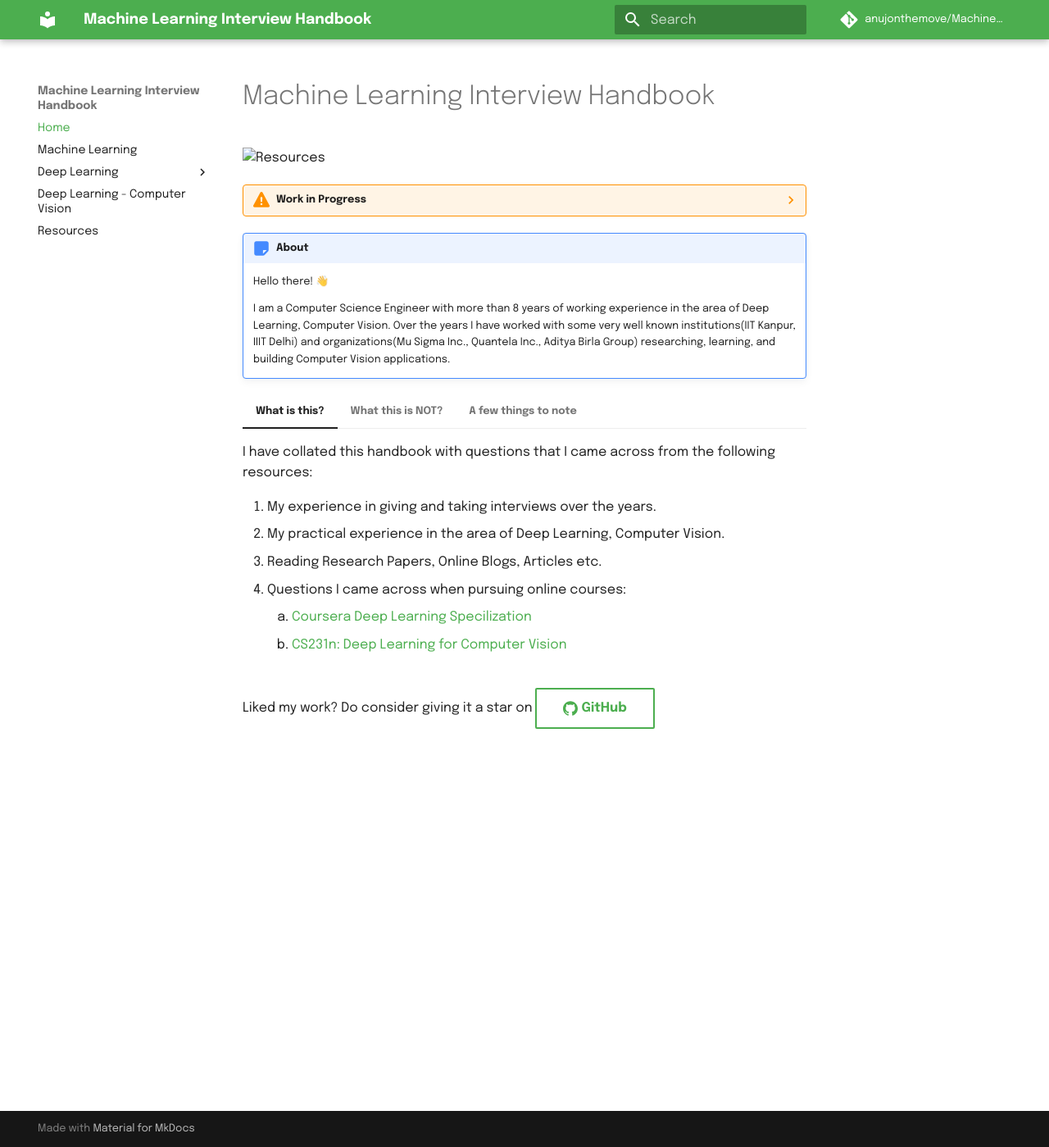
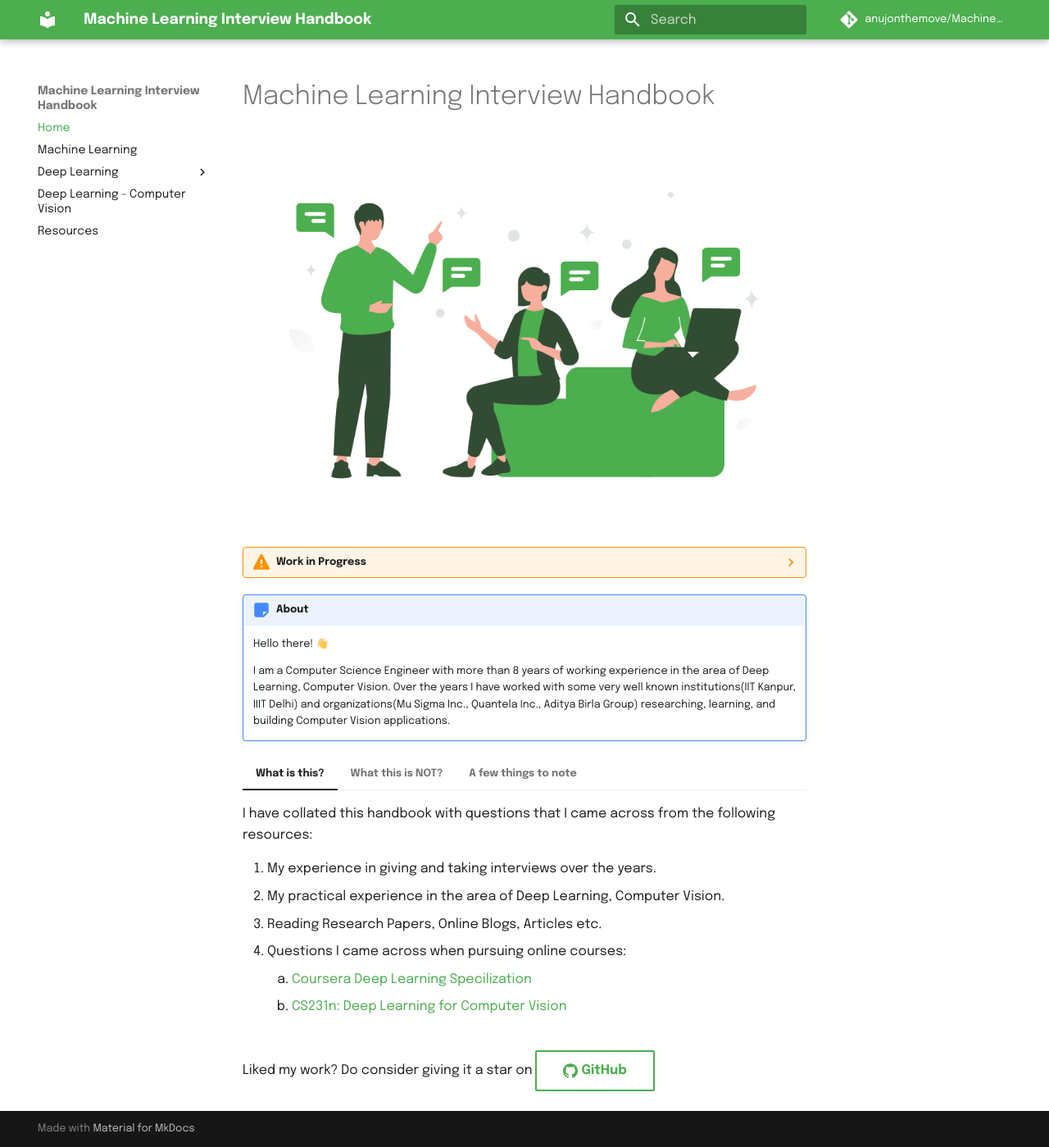
Before and after one commit to anujonthemove/Machine-Learning-Interview-Handbook, an MkDocs documentation site: the page built from docs/index.md, in a window 1280 px wide and 1399 px high. Shown: the whole window at 82% size. Built offline with MkDocs 1.6.1 and Material for MkDocs 9.7.7, drawn with Linux system fonts in a browser that asks for light colours; comment, search, counter and statistics services are not loaded.

Commit message:
updated image path

```diff
--- a/docs/index.md
+++ b/docs/index.md
@@ -1,6 +1,6 @@
 # Machine Learning Interview Handbook
 
-![Resources](ml_handbook_1.png "Resources")
+![Resources](https://raw.githubusercontent.com/anujonthemove/Machine-Learning-Interview-Handbook/main/assets/images/ml_handbook_1.png "Resources")
 
 
 
```
Also changed, not shown: docs/resources.md (+1 -1 lines).
